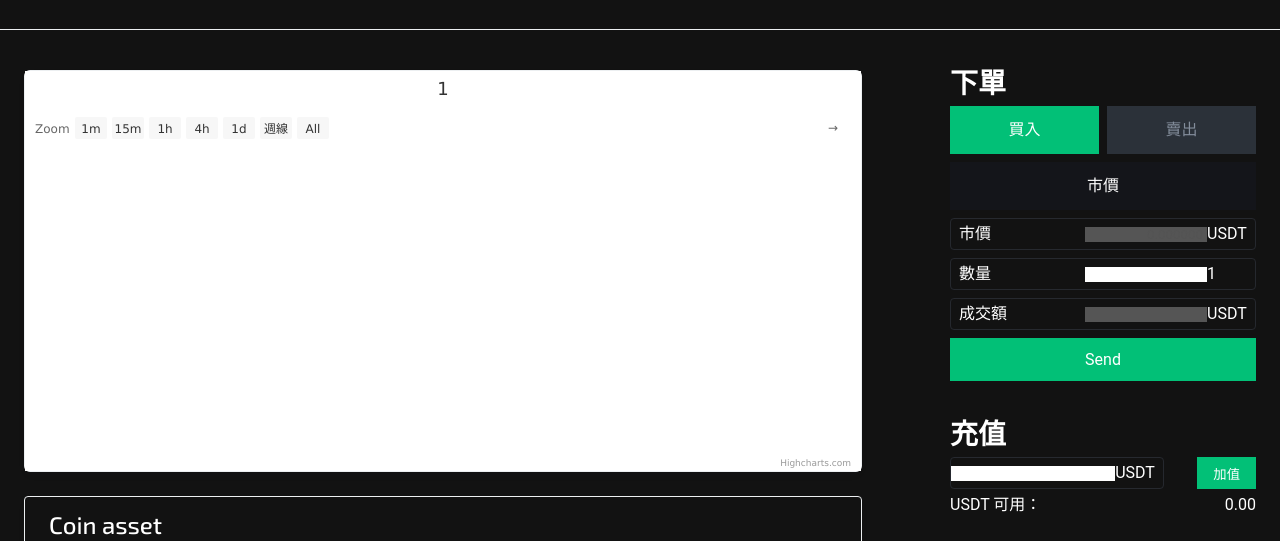
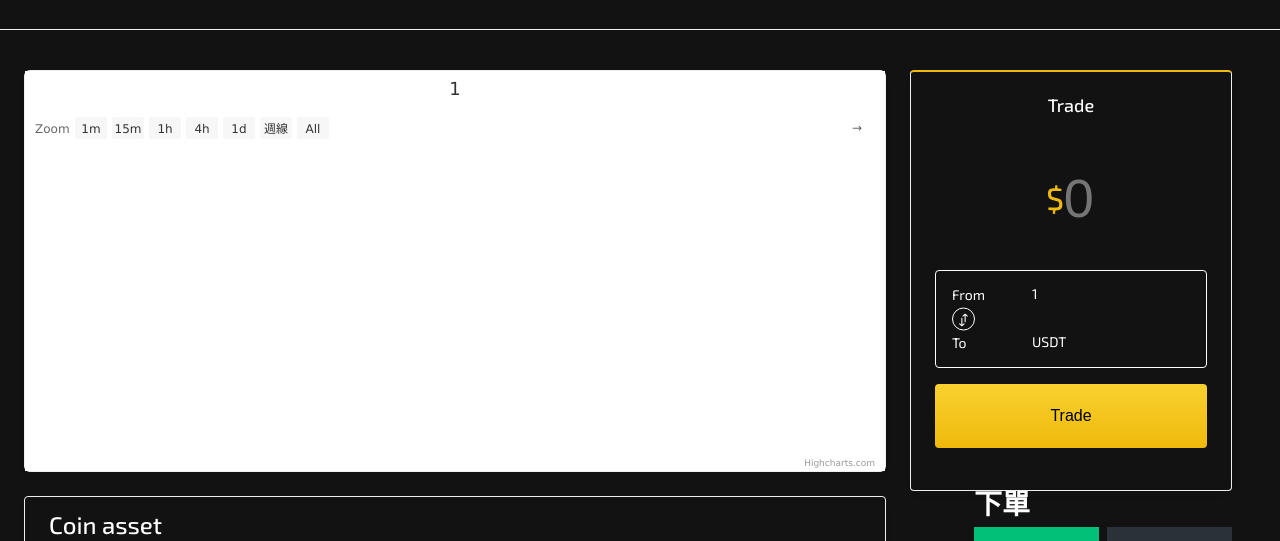
Before and after one commit to cross1469/cryptoCurrency, a React (Create React App) app: page /coindetail/1 in a window 1280 px wide. Shown: the part 174-715 px from the top of the page. Built offline with nearby package versions, Linux system fonts and the light colour scheme; no server answers; the database is empty.

Commit message:
Complete placeOrder new ui/ux bug feature not working

```diff
--- a/package.json
+++ b/package.json
@@ -21,6 +21,7 @@
     "react": "^17.0.2",
     "react-dom": "^17.0.2",
     "react-grid-layout": "^1.2.5",
+    "react-input-autosize": "^3.0.0",
     "react-redux": "^7.2.4",
     "react-router": "^5.2.0",
     "react-router-dom": "^5.2.0",
--- a/src/Pages/CoinDetail/PlaceOrder.js
+++ b/src/Pages/CoinDetail/PlaceOrder.js
@@ -3,6 +3,7 @@ import { useParams } from "react-router";
 import PropTypes from "prop-types";
 import styled from "styled-components";
 import { useSelector, useDispatch } from "react-redux";
+import AutosizeInput from "react-input-autosize";
 import { color, space, typography, flexbox } from "styled-system";
 import {
   updateUsdtPrice,
@@ -15,6 +16,285 @@ import firebaseAddOrder, {
 import Toast from "../../Component/Toast";
 import checkIcon from "../../images/check.svg";
 import errorIcon from "../../images/error.svg";
+import { ReactComponent as Switch } from "../../images/sort.svg";
+
+const BuySellStyle = styled.div`
+  display: flex;
+  width: 100%;
+  position: relative;
+  border-width: 2px 1px 1px;
+  border-style: solid;
+  border-color: #f0b90b rgb(236, 239, 241) rgb(236, 239, 241);
+  border-image: initial;
+  border-radius: 4px;
+  box-shadow: rgb(17 51 83 / 2%) 0px 4px 12px 0px;
+  padding-top: 0px;
+`;
+
+const BuySellContainer = styled.div`
+  display: flex;
+  flex-direction: column;
+  width: 100%;
+  flex: 1 1 0%;
+  min-width: 0px;
+`;
+
+const CryptoContainer = styled.div`
+  display: flex;
+  flex: 1 1 0%;
+  z-index: 0;
+  transition: z-index 0ms ease-out 1000ms;
+`;
+
+const TrasitionerContainer = styled.div`
+  position: relative;
+  flex: 1 1 0%;
+  display: flex;
+  flex-direction: column;
+  width: 100%;
+  transition: none 0s ease 0s;
+`;
+
+const ModuleFade = styled.div`
+  flex: 1 1 0%;
+  display: flex;
+  flex-direction: column;
+  position: relative;
+  opacity: 1;
+`;
+
+const ContentContainer = styled.div`
+  display: flex;
+  user-select: none;
+  align-self: stretch;
+  flex-direction: column;
+  flex: 1 1 0%;
+  justify-content: space-between;
+  width: 100%;
+  border-radius: 4px;
+  max-width: 100%;
+`;
+
+const BuySellHeader = styled.div`
+  display: flex;
+  justify-content: center;
+  align-items: center;
+  flex-direction: row;
+  position: relative;
+  min-height: 64px;
+  padding-top: 2px;
+  border-bottom: none;
+  span {
+    text-align: center;
+    pointer-events: none;
+    width: 100%;
+    padding: 0px 24px;
+    font-weight: 500;
+    line-height: 1.5;
+    font-size: 18px;
+    display: inline-block;
+    word-break: break-word;
+  }
+`;
+
+const BuySellBody = styled.div`
+  display: flex;
+  -webkit-box-pack: justify;
+  justify-content: space-between;
+  flex-direction: column;
+  position: relative;
+  flex: 1 0 0%;
+  padding-top: 32px;
+  padding-left: 24px;
+  padding-right: 24px;
+  padding-bottom: 0px;
+  @media only screen and (max-width: 768px) {
+    padding-top: 0px;
+  }
+`;
+
+const BuySellBodyItem = styled.div`
+  display: flex;
+  flex-direction: column;
+  margin-bottom: 42px;
+  span {
+    flex-grow: 0;
+    flex-shrink: 0;
+    height: 16px;
+  }
+`;
+
+const BuySellBodyInput = styled.div`
+  display: flex;
+  justify-content: center;
+  align-items: center;
+  position: relative;
+  width: 100%;
+  min-height: 60px;
+  flex-direction: row;
+  overflow: hidden;
+  height: 60px;
+`;
+
+const BuySellBodyInputContainer = styled.div`
+  display: flex;
+  justify-content: center;
+  position: relative;
+  transform: scale(1);
+  flex: 1 1 0%;
+  max-width: 250px;
+`;
+
+const BuySellInputText = styled.div`
+  display: flex;
+  align-items: baseline;
+  text-align: left;
+  color: #f0b90b;
+  font-weight: 400;
+  animation: 0.5s ease 0s 1 normal none running hBgzBc;
+  span {
+    font-weight: 500;
+    color: rgba(#f0b90b, 0.3);
+    font-size: 31px;
+    line-height: 1.5;
+    align-self: flex-start;
+    margin-top: 8px;
+  }
+  input {
+    font-size: 62px;
+    text-align: left;
+    color: #f0b90b;
+    font-weight: 400;
+    background-color: #121212;
+    width: 40px;
+    padding: 0px;
+    margin: 0px;
+    box-shadow: none;
+    border: none;
+    overflow: hidden;
+    outline: none;
+  }
+`;
+
+const BuySellTradeColumn = styled.div`
+  position: relative;
+  flex-direction: column;
+  display: flex;
+  border-radius: 4px;
+  border: 1px solid #fff;
+`;
+
+const BuySellTradeContainer = styled.div`
+  position: relative;
+  border-radius: 4px;
+  border-radius: 4px;
+  user-select: none;
+  text-decoration: none;
+  margin: 0;
+`;
+
+const BuySellTradeTopContainer = styled.div`
+  display: flex;
+  align-items: center;
+  flex-direction: row;
+  justify-content: space-between;
+  padding: 16px;
+`;
+
+const BuySellTradeTopSubTitle = styled.div`
+  display: flex;
+  flex-direction: column;
+  width: 80px;
+  span {
+    font-size: 14px;
+    line-height: 16px;
+    transition: color 0.15s ease-out, opacity 0.15s ease-out;
+  }
+`;
+
+const BuySellTradeTopName = styled.div`
+  width: calc(100% - 80px);
+  justify-content: space-between;
+  flex-direction: row;
+  align-items: center;
+  display: flex;
+`;
+
+const BuySellTradeTopNameContainer = styled.div`
+  width: 100%;
+  justify-content: space-between;
+  flex-direction: row;
+  align-items: center;
+  display: flex;
+  overflow: hidden;
+  img {
+    width: 24px;
+    height: 24px;
+    flex-shrink: 0;
+  }
+  span {
+    overflow: hidden;
+    white-space: nowrap;
+    text-overflow: ellipsis;
+    font-size: 14px;
+    text-align: left;
+  }
+`;
+
+const EntrySelector = styled.div`
+  position: absolute;
+  top: 50%;
+  left: 16px;
+  transform: translateY(-50%);
+  cursor: pointer;
+  border: 1px solid #fff;
+  border-radius: 100%;
+`;
+
+const EntrySelectorContainer = styled.div`
+  position: relative;
+  display: flex;
+  padding: 4px;
+`;
+
+const EntrySelectorSize = styled.div`
+  width: 13px;
+  height: 13px;
+  svg {
+    fill: #fff;
+  }
+`;
+
+const BuySellBodyButton = styled.button`
+  position: relative;
+  width: 100%;
+  margin: 0px;
+  border-radius: 4px;
+  cursor: pointer;
+  transition: all 80ms ease-in-out 0s;
+  padding: 24px;
+  font-size: 16px;
+  background-image: linear-gradient(
+    rgb(248, 209, 47) 0%,
+    rgb(240, 185, 11) 100%
+  );
+  :hover {
+    background-image: linear-gradient(
+      rgb(255, 226, 81) 0%,
+      rgb(237, 196, 35) 100%
+    );
+  }
+  span {
+    display: flex;
+    align-items: center;
+    justify-content: center;
+    width: 100%;
+    pointer-events: none;
+    flex-wrap: nowrap;
+    white-space: nowrap;
+    font-weight: 500;
+  }
+`;
 
 const PlaceOrderTitle = styled.div`
   ${color}
@@ -103,7 +383,7 @@ const PlaceOrder = (props) => {
 
   const [list, setList] = useState([]);
   let toastProperties = null;
-
+  const [buyOrSellPrice, setBuyOrSellValue] = useState("");
   const [buyOrSell, setBuyOrSell] = useState("buy");
   const [limitOrMarket, setLimitOrMarket] = useState("limit");
   const [buyColor, setBuyColor] = useState({
@@ -167,6 +447,14 @@ const PlaceOrder = (props) => {
         color: "white",
         bg: "#14151a",
       });
+    }
+  };
+
+  const handleChangeInputNewValue = (e) => {
+    const re = /^[0-9\b]+$/;
+
+    if (e.target.value === "" || re.test(e.target.value)) {
+      setBuyOrSellValue(e.target.value);
     }
   };
 
@@ -415,6 +703,86 @@ const PlaceOrder = (props) => {
   );
 
   return (
+    <>
+      <BuySellStyle>
+        <BuySellContainer>
+          <CryptoContainer>
+            <TrasitionerContainer>
+              <ModuleFade>
+                <ContentContainer>
+                  <BuySellHeader>
+                    <span>Trade</span>
+                  </BuySellHeader>
+                  <BuySellBody>
+                    <BuySellBodyItem>
+                      <BuySellBodyInput>
+                        <BuySellBodyInputContainer>
+                          <BuySellInputText>
+                            <span>$</span>
+                            <AutosizeInput
+                              inputMode="decimal"
+                              inputStyle={{
+                                fontSize: 54,
+                              }}
+                              adjustsFontSizeToFit
+                              placeholder="0"
+                              value={buyOrSellPrice}
+                              onChange={handleChangeInputNewValue}
+                            />
+                          </BuySellInputText>
+                        </BuySellBodyInputContainer>
+                      </BuySellBodyInput>
+                    </BuySellBodyItem>
+                    <BuySellBodyItem>
+                      <BuySellTradeColumn>
+                        <BuySellTradeContainer>
+                          <BuySellTradeTopContainer>
+                            <BuySellTradeTopSubTitle>
+                              <span>From</span>
+                            </BuySellTradeTopSubTitle>
+                            <BuySellTradeTopName>
+                              <BuySellTradeTopNameContainer>
+                                <BuySellTradeTopNameContainer>
+                                  <span>{coin}</span>
+                                </BuySellTradeTopNameContainer>
+                              </BuySellTradeTopNameContainer>
+                            </BuySellTradeTopName>
+                          </BuySellTradeTopContainer>
+                        </BuySellTradeContainer>
+                        <BuySellTradeContainer>
+                          <BuySellTradeTopContainer>
+                            <BuySellTradeTopSubTitle>
+                              <span>To</span>
+                            </BuySellTradeTopSubTitle>
+                            <BuySellTradeTopName>
+                              <BuySellTradeTopNameContainer>
+                                <BuySellTradeTopNameContainer>
+                                  <span>USDT</span>
+                                </BuySellTradeTopNameContainer>
+                              </BuySellTradeTopNameContainer>
+                            </BuySellTradeTopName>
+                          </BuySellTradeTopContainer>
+                        </BuySellTradeContainer>
+                        <EntrySelector>
+                          <EntrySelectorContainer>
+                            <EntrySelectorSize>
+                              <Switch />
+                            </EntrySelectorSize>
+                          </EntrySelectorContainer>
+                        </EntrySelector>
+                      </BuySellTradeColumn>
+                      <span />
+                      <BuySellBodyButton>
+                        <span>Trade</span>
+                      </BuySellBodyButton>
+                    </BuySellBodyItem>
+                  </BuySellBody>
+                </ContentContainer>
+              </ModuleFade>
+            </TrasitionerContainer>
+          </CryptoContainer>
+        </BuySellContainer>
+      </BuySellStyle>
       <RenderPlaceOrder className="placeOrder" ml={5}>
         <PlaceOrderTitle
           fontFamily="Roboto"
@@ -440,6 +808,7 @@ const PlaceOrder = (props) => {
         </Button>
         <Toast toastList={list} autoDelete dismissTime={5000} />
       </RenderPlaceOrder>
+    </>
   );
 };
 
--- a/src/Pages/CoinDetail/index.js
+++ b/src/Pages/CoinDetail/index.js
@@ -158,7 +158,13 @@ const FlexBoxContainer = styled.div`
 const ChartColumn = styled.div`
   display: flex;
   flex-direction: column;
-  width: 100%;
+  width: calc(100% - 370px);
+  @media only screen and (max-width: 996px) {
+    width: calc(100% - 300px);
+  }
+  @media only screen and (max-width: 768px) {
+    width: 100%;
+  }
 `;
 
 const ChartContainer = styled.div`
@@ -178,7 +184,14 @@ const TradeColumn = styled.div`
   flex-direction: column;
   flex-shrink: 0;
   width: 370px;
-  margin-left: 24px;
+  padding-left: 24px;
+  padding-right: 24px;
+  @media only screen and (max-width: 996px) {
+    width: 320px;
+  }
+  @media only screen and (max-width: 768px) {
+    display: none;
+  }
 `;
 
 const Mobile = styled(MobileButton)`
```
Also changed, not shown: src/images/sort.svg (added), 1 other file (tests, documents, lock files or other folders). Lines whose indentation alone changed are shown as unchanged.
